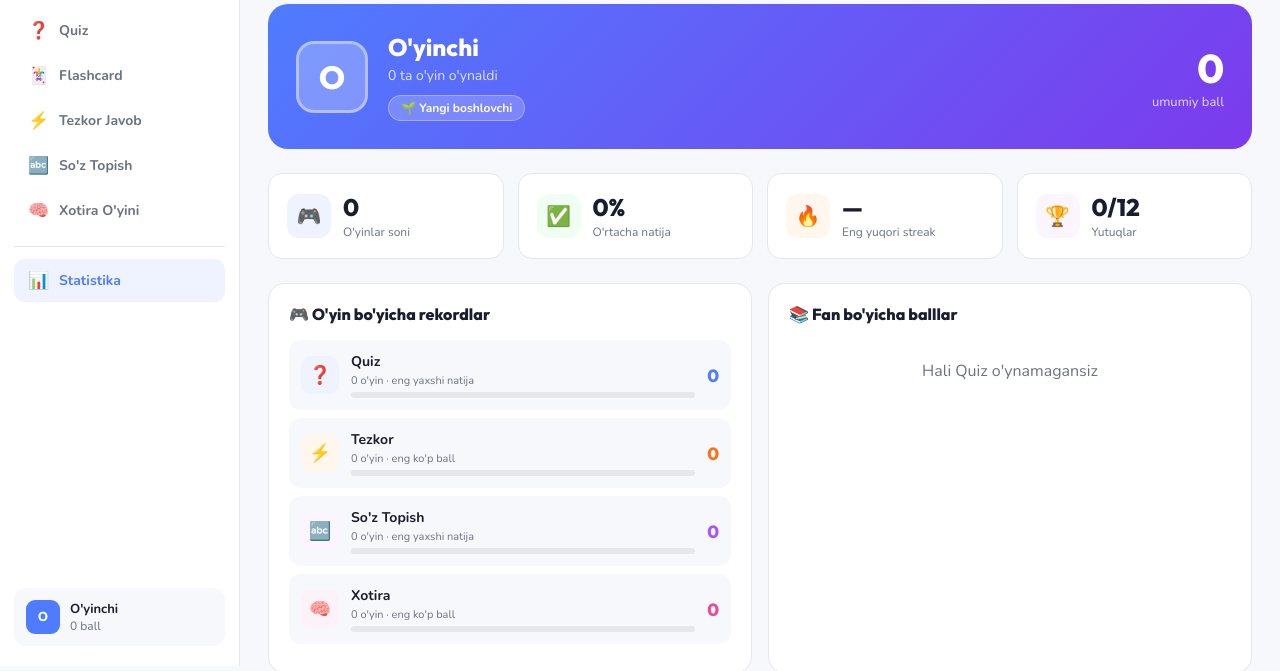
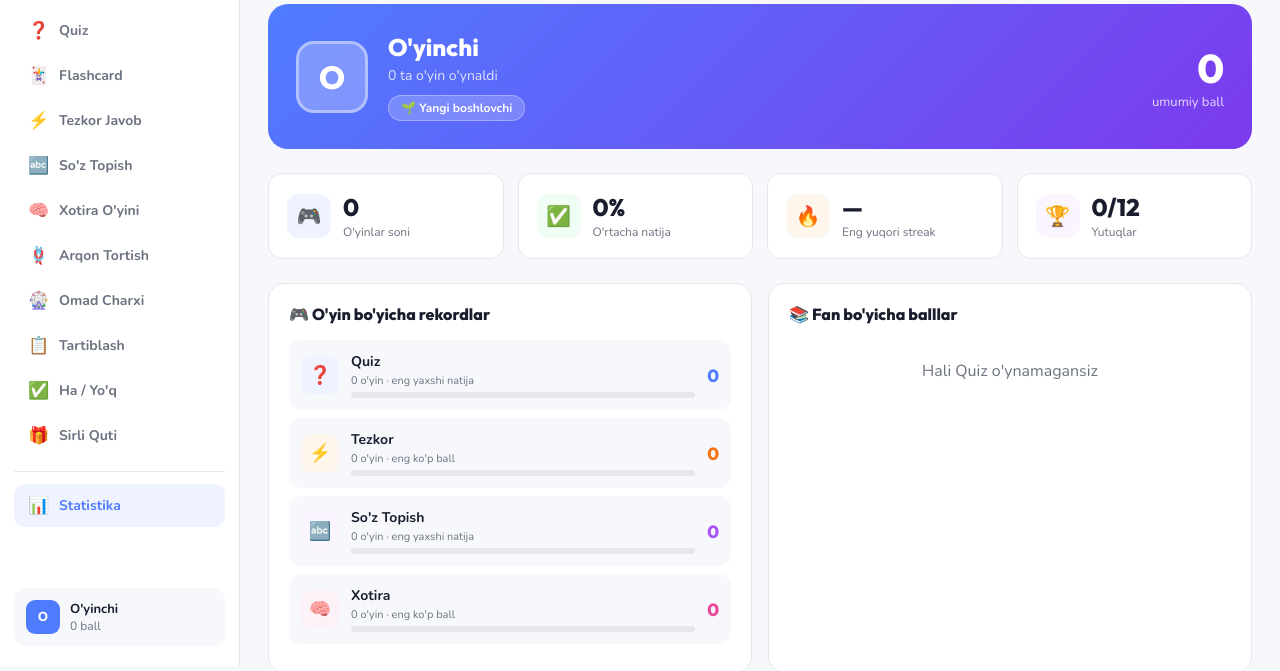
Before and after one commit to idrizmedia-netizen/index, a plain HTML site: page oyin/statistika.html in a window 1280 px wide. Shown: the part 134-805 px from the top of the page. Drawn offline with nearby package versions, Linux system fonts and the light colour scheme.

Commit message:
Update statistika.html

```diff
--- a/oyin/statistika.html
+++ b/oyin/statistika.html
@@ -149,6 +149,11 @@ body{font-family:'Nunito',sans-serif;background:var(--bg);color:var(--text);min-
   <a class="nav-a" href="tezkor.html"><span class="nav-icon">⚡</span>Tezkor Javob</a>
   <a class="nav-a" href="puzzle.html"><span class="nav-icon">🔤</span>So'z Topish</a>
   <a class="nav-a" href="memory.html"><span class="nav-icon">🧠</span>Xotira O'yini</a>
+  <a class="nav-a" href="arqon.html"><span class="nav-icon">🪢</span>Arqon Tortish</a>
+  <a class="nav-a" href="charx.html"><span class="nav-icon">🎡</span>Omad Charxi</a>
+  <a class="nav-a" href="tartib.html"><span class="nav-icon">📋</span>Tartiblash</a>
+  <a class="nav-a" href="ha-yo.html"><span class="nav-icon">✅</span>Ha / Yo'q</a>
+  <a class="nav-a" href="sirli-quti.html"><span class="nav-icon">🎁</span>Sirli Quti</a>
   <div class="nav-divider"></div>
   <a class="nav-a active" href="statistika.html"><span class="nav-icon">📊</span>Statistika</a>
   <div class="sidebar-bottom">
```
